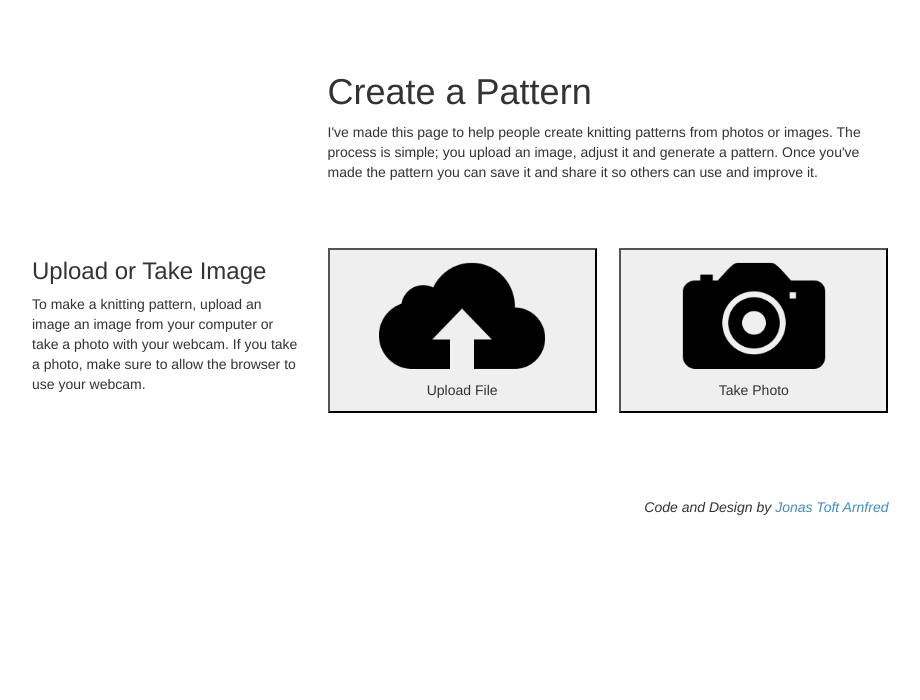
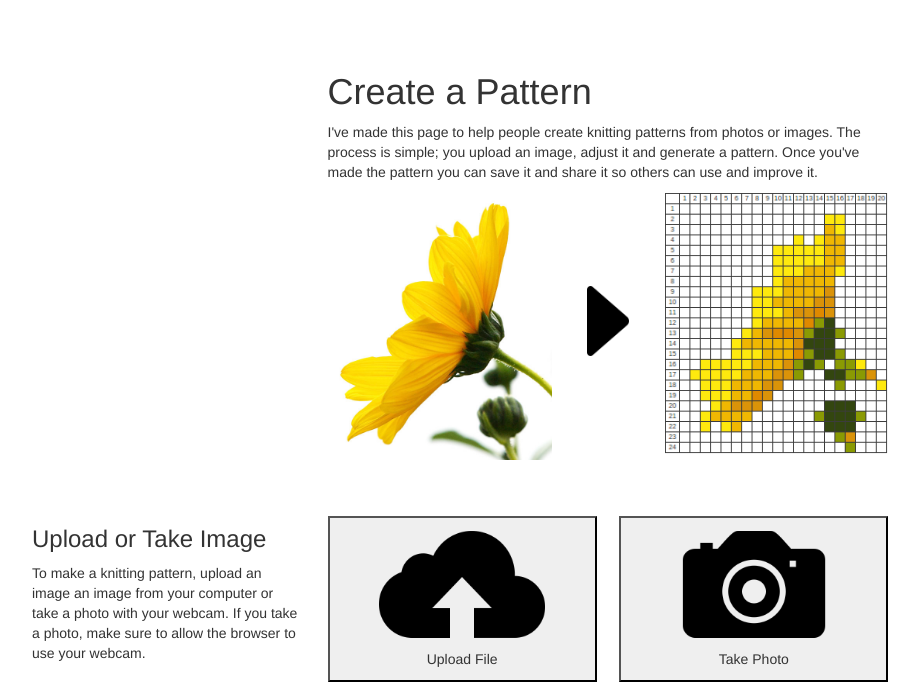
Before and after one commit to arnfred/Knitwit, a Python web app: template templates/main.html in a window 1280 px wide. Shown: the part 249-949 px from the top of the page, without its empty margins (32-952 px from the left). Before the commit the page ends 764 px from the top, so only its background shows below. Run offline with Jinja, Linux system fonts and the light colour scheme; the template is opened without the code that fills it, so the values that code supplies are empty; some libraries are stand-ins or nearby versions.

Commit message:
Added example on top

```diff
--- a/static/main.css
+++ b/static/main.css
@@ -47,6 +47,16 @@ button {
 
 #title {
 	padding-left:15px;
+}
+
+#example img {
+    float:left;
+    width:40%;
+}
+
+img#arrow {
+    margin-top: 13%;
+    width:20%;
 }
 
 /*
--- a/templates/main.html
+++ b/templates/main.html
@@ -29,6 +29,11 @@
                 photos or images. The process is simple; you upload an image, adjust
                 it and generate a pattern. Once you've made the pattern you can save
                 it and share it so others can use and improve it.</p>
+                <div id="example">
+                    <img src="/static/images/flower.png">
+                    <img id="arrow" src="/static/images/arrow-right.png">
+                    <img src="/static/images/pattern.png">
+                </div>
             </div>
         </div>
         <div id="upload"></div>
```
Also changed, not shown: static/images/arrow-right.png (added), static/images/flower.png (added), static/images/pattern.png (added).
